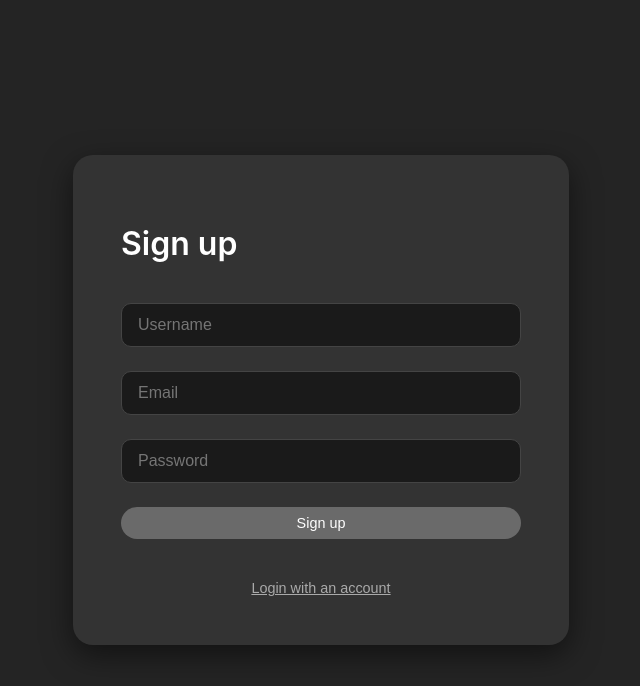
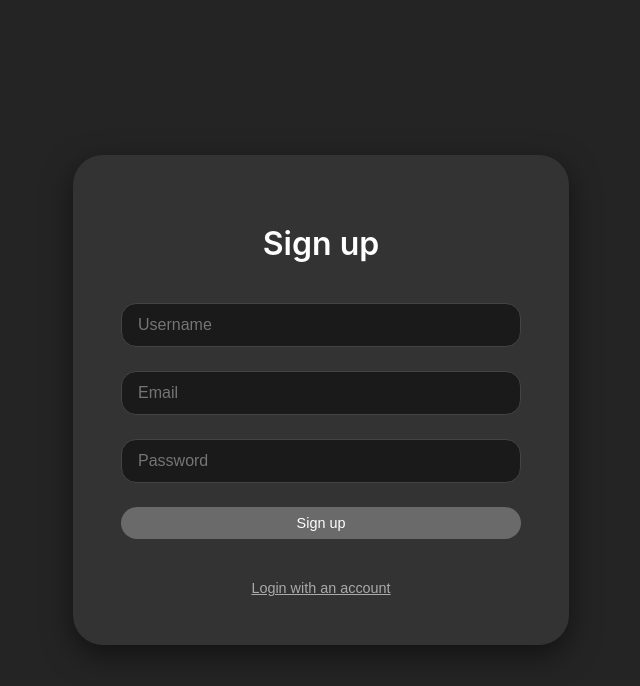
Before and after one commit to EmilianoMtzC/ProyectoFinal-FullStack, a React app in the folder application/frontend/: page /register in a window 1280 px wide. Shown: the top 686 px of the page, without its empty margins (319-959 px from the left). Built offline with nearby package versions, Linux system fonts and the light colour scheme; the HTML template or start-up script is replaced by a standard one.

Commit message:
Retoque estilos

```diff
--- a/application/frontend/src/components/Navbar.jsx
+++ b/application/frontend/src/components/Navbar.jsx
@@ -25,7 +25,7 @@ function Navbar() {
             zIndex: 1000,
             borderBottom: '1px solid #333'
         }}>
-            <div style={{ fontWeight: 'bold', letterSpacing: '1px' }}>PROYECTO FINAL</div>
+            <div style={{ fontWeight: 'bold', letterSpacing: '1px' }}>MEDIA TRACKER</div>
 
             <div style={{ position: 'relative' }}>
                 <button
--- a/application/frontend/src/styles/App.css
+++ b/application/frontend/src/styles/App.css
@@ -10,7 +10,7 @@
 .login-card {
   background-color: #333333;
   padding: 3rem;
-  border-radius: 20px;
+  border-radius: 30px;
   box-shadow: 0 10px 30px rgba(0, 0, 0, 0.5);
   width: 100%;
   max-width: 400px;
@@ -21,6 +21,7 @@
 
 .login-title {
   color: white;
+  text-align: center;
   margin-bottom: 1rem;
   font-size: 2rem;
   font-weight: 600;
@@ -36,7 +37,7 @@
 .input-control {
   width: 100%;
   padding: 12px 16px;
-  border-radius: 10px;
+  border-radius: 15px;
   border: 1px solid #444;
   background-color: #1a1a1a;
   color: white;
@@ -46,13 +47,18 @@
 
 .input-control:focus {
   outline: none;
-  border-color: #646cff;
+  border-color: #ffffff;
 }
 
 .input-error {
   color: #ff4d4d;
   font-size: 0.85rem;
   margin-top: 0.25rem;
+}
+
+.login_button:hover {
+  background-color: #ffffff;
+  color: #242424;
 }
 
 .login-link {
```
